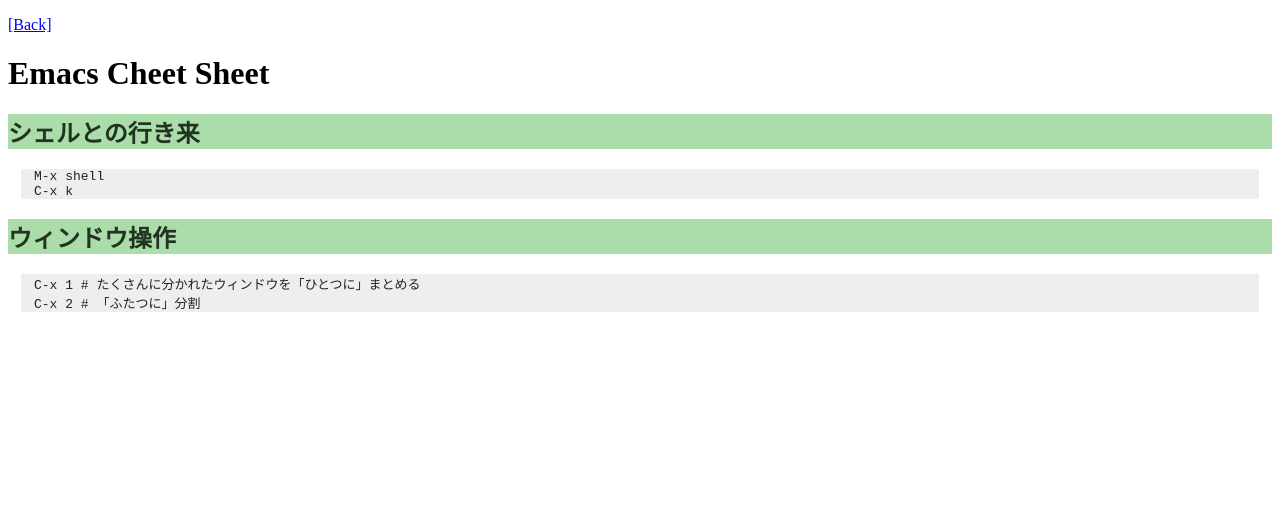
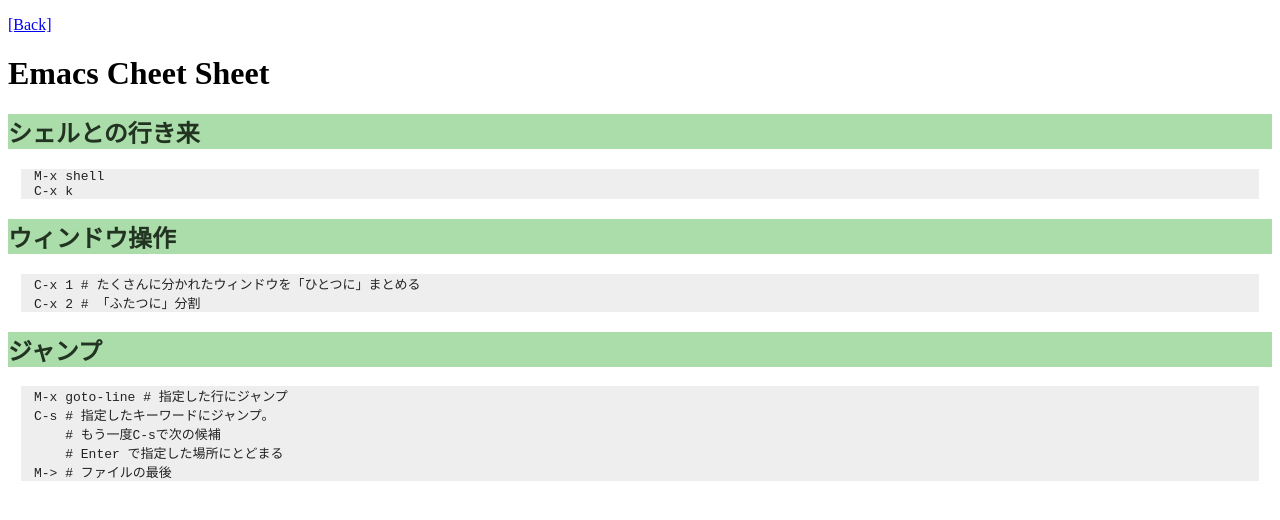
Before and after one commit to tachi-hi/tachi-hi.github.io, a Jekyll site: the page built from cheet_sheets/emacs.md, in a window 1280 px wide. Shown: the top 520 px of the page. Built offline with Jekyll 4.4.1, drawn with Linux system fonts in a browser that asks for light colours.

Commit message:
emacs jump

```diff
--- a/cheet_sheets/emacs.md
+++ b/cheet_sheets/emacs.md
@@ -16,3 +16,11 @@ title: emacs cheet sheet
 
     C-x 1 # たくさんに分かれたウィンドウを「ひとつに」まとめる
     C-x 2 # 「ふたつに」分割
+
+## ジャンプ
+
+    M-x goto-line # 指定した行にジャンプ
+    C-s # 指定したキーワードにジャンプ。
+        # もう一度C-sで次の候補
+        # Enter で指定した場所にとどまる
+    M-> # ファイルの最後
```
